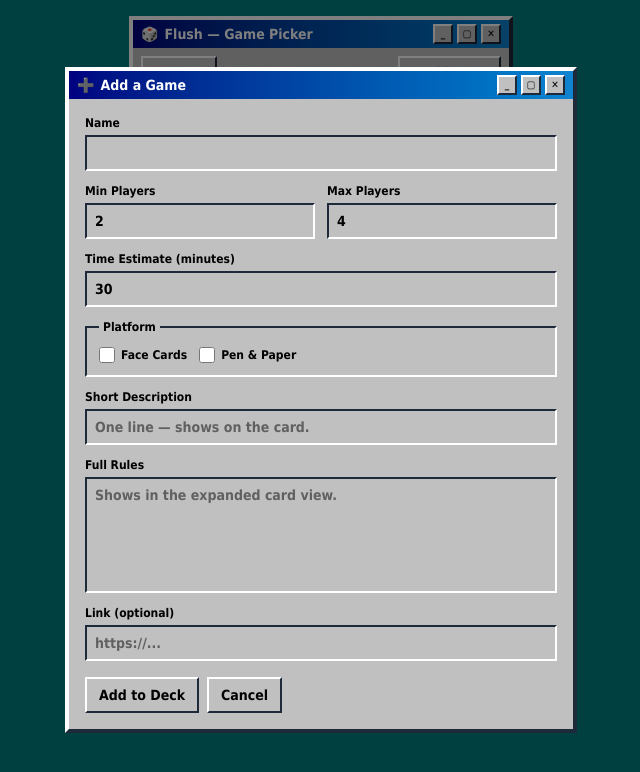
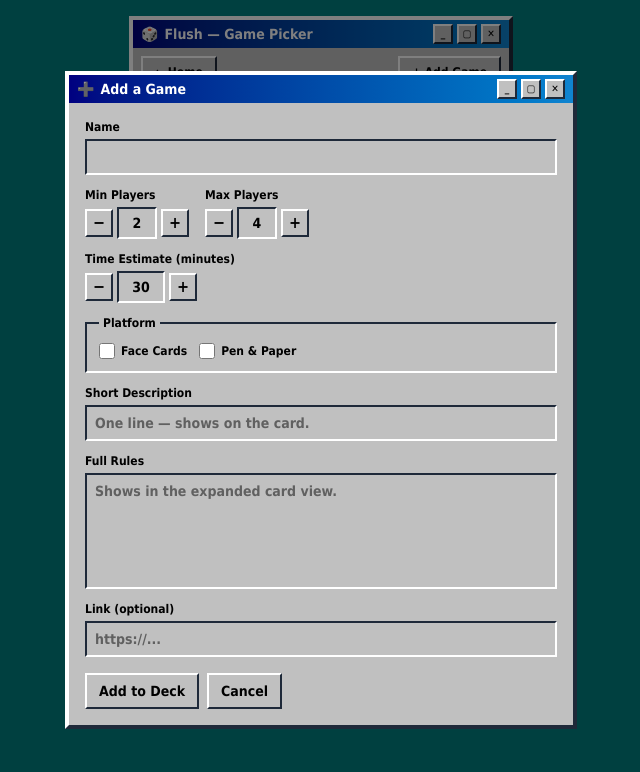
Before and after one commit to duncanfbagley22/moderate-jellyfish, a Next.js app: page /flush in a window 1280 px wide. Both pictures are taken after a click on the button "+ Add Game". Shown: the top 772 px of the page, without its empty margins (319-959 px from the left). Built offline with nearby package versions, Linux system fonts and the light colour scheme; no server answers; the database is empty.

Commit message:
Changed the way player count and time estimate are displayed in the game card and rules modal. Removed emojis from the display for a cleaner look. Added a link to the game's URL in the rules modal if available.

```diff
--- a/app/flush/FlushApp.tsx
+++ b/app/flush/FlushApp.tsx
@@ -120,7 +120,7 @@ export default function FlushApp() {
 
         {!error && hasSearched && !isLoading && games.length === 0 && (
           <div className={`${RAISED} w-full text-black`}>
-            <TitleBar icon="🚫" label="No Matches" />
+            <TitleBar icon="" label="No Matches" />
             <div className="p-4 bg-[#c0c0c0] flex flex-col gap-3 items-center text-center">
               <p className="text-sm">
                 No games fit that player count, time, and platform combo.
--- a/app/flush/components/AddGameForm.tsx
+++ b/app/flush/components/AddGameForm.tsx
@@ -6,6 +6,7 @@ import type { Game, Platform } from "../lib/types";
 import { PLATFORM_VALUES, PLATFORM_LABELS } from "../lib/types";
 import { RAISED, SUNKEN_THIN, BUTTON_BASE } from "../lib/win95";
 import { TitleBar } from "./TitleBar";
+import { NumberStepper } from "./NumberStepper";
 import { insertGame } from "../lib/db";
 
 type AddGameFormProps = {
@@ -115,58 +116,44 @@ export function AddGameForm({ isOpen, onClose, onAdded }: AddGameFormProps) {
                 />
               </label>
 
-              <div className="flex items-center gap-3">
-                <label className="flex-1 flex flex-col gap-1 text-xs font-bold">
+              <div className="flex items-center gap-4">
+                <label className="flex flex-col gap-1 text-xs font-bold">
                   Min Players
-                  <input
-                    type="number"
+                  <NumberStepper
+                    value={form.minPlayers}
+                    onChange={(v) =>
+                      setForm((p) => ({ ...p, minPlayers: v }))
+                    }
                     min={1}
                     max={99}
-                    inputMode="numeric"
-                    value={form.minPlayers}
-                    onChange={(e) =>
-                      setForm((p) => ({
-                        ...p,
-                        minPlayers: Math.max(1, Number(e.target.value) || 1),
-                      }))
-                    }
-                    className={`${SUNKEN_THIN} px-2 py-1.5 text-sm w-full touch-manipulation`}
+                    ariaLabel="Min players"
                   />
                 </label>
-                <label className="flex-1 flex flex-col gap-1 text-xs font-bold">
+                <label className="flex flex-col gap-1 text-xs font-bold">
                   Max Players
-                  <input
-                    type="number"
+                  <NumberStepper
+                    value={form.maxPlayers}
+                    onChange={(v) =>
+                      setForm((p) => ({ ...p, maxPlayers: v }))
+                    }
                     min={1}
                     max={99}
-                    inputMode="numeric"
-                    value={form.maxPlayers}
-                    onChange={(e) =>
-                      setForm((p) => ({
-                        ...p,
-                        maxPlayers: Math.max(1, Number(e.target.value) || 1),
-                      }))
-                    }
-                    className={`${SUNKEN_THIN} px-2 py-1.5 text-sm w-full touch-manipulation`}
+                    ariaLabel="Max players"
                   />
                 </label>
               </div>
 
               <label className="flex flex-col gap-1 text-xs font-bold">
                 Time Estimate (minutes)
-                <input
-                  type="number"
+                <NumberStepper
+                  value={form.timeEstimateMins}
+                  onChange={(v) =>
+                    setForm((p) => ({ ...p, timeEstimateMins: v }))
+                  }
                   min={1}
                   max={999}
-                  inputMode="numeric"
-                  value={form.timeEstimateMins}
-                  onChange={(e) =>
-                    setForm((p) => ({
-                      ...p,
-                      timeEstimateMins: Math.max(1, Number(e.target.value) || 1),
-                    }))
-                  }
-                  className={`${SUNKEN_THIN} px-2 py-1.5 text-sm w-full touch-manipulation`}
+                  displayWidthClassName="w-12"
+                  ariaLabel="Time estimate in minutes"
                 />
               </label>
 
--- a/app/flush/components/FilterForm.tsx
+++ b/app/flush/components/FilterForm.tsx
@@ -2,7 +2,8 @@
 
 import type { GameFilters, PlatformFilter } from "../lib/types";
 import { PLATFORM_VALUES, PLATFORM_LABELS } from "../lib/types";
-import { RAISED, SUNKEN_THIN } from "../lib/win95";
+import { RAISED } from "../lib/win95";
+import { NumberStepper } from "./NumberStepper";
 
 type FilterFormProps = {
   filters: GameFilters;
@@ -24,37 +25,25 @@ export function FilterForm({ filters, onChange }: FilterFormProps) {
     <div className={`${RAISED} p-2 flex flex-wrap items-end gap-2 text-black`}>
       <label className="flex flex-col gap-0.5 text-[10px] font-bold">
         Players
-        <input
-          type="number"
+        <NumberStepper
+          value={filters.players}
+          onChange={(v) => onChange({ players: v })}
           min={1}
           max={99}
-          inputMode="numeric"
-          value={filters.players}
-          onChange={(e) =>
-            onChange({ players: Math.max(1, Number(e.target.value) || 1) })
-          }
-          className={`${SUNKEN_THIN} px-2 py-1 text-sm w-16 touch-manipulation`}
+          ariaLabel="Players"
         />
       </label>
 
       <label className="flex flex-col gap-0.5 text-[10px] font-bold">
         Minutes
-        <input
-          type="number"
+        <NumberStepper
+          value={filters.timeAvailableMins}
+          onChange={(v) => onChange({ timeAvailableMins: v })}
           min={MINUTES_STEP}
           max={999}
           step={MINUTES_STEP}
-          inputMode="numeric"
-          value={filters.timeAvailableMins}
-          onChange={(e) => {
-            const raw = Number(e.target.value) || MINUTES_STEP;
-            const snapped = Math.max(
-              MINUTES_STEP,
-              Math.round(raw / MINUTES_STEP) * MINUTES_STEP,
-            );
-            onChange({ timeAvailableMins: snapped });
-          }}
-          className={`${SUNKEN_THIN} px-2 py-1 text-sm w-16 touch-manipulation`}
+          displayWidthClassName="w-12"
+          ariaLabel="Minutes available"
         />
       </label>
 
--- a/app/flush/components/NumberStepper.tsx
+++ b/app/flush/components/NumberStepper.tsx
@@ -8,28 +8,34 @@ type NumberStepperProps = {
   min: number;
   max: number;
   step?: number;
-  inputWidthClassName?: string;
+  displayWidthClassName?: string;
+  ariaLabel?: string;
 };
 
-// Always-visible +/- buttons alongside the number input. Native number
-// input spin arrows don't render on mobile (iOS/Android just show the
-// on-screen keyboard, no steppers), so this is what makes these fields
-// usable with a tap on a phone. The input itself is still directly
-// editable for anyone who'd rather type — clamped the same either way.
+// Tap-only stepper — the value is a plain, non-interactive display
+// between two +/- buttons, not an editable input. Nothing here can
+// summon the mobile on-screen keyboard, by design (native number-input
+// spin arrows don't render on mobile anyway, so this replaces the old
+// approach of an editable input plus buttons).
 export function NumberStepper({
   value,
   onChange,
   min,
   max,
   step = 1,
-  inputWidthClassName = "w-12",
+  displayWidthClassName = "w-10",
+  ariaLabel,
 }: NumberStepperProps) {
   function clamp(n: number) {
     return Math.min(max, Math.max(min, n));
   }
 
   return (
-    <div className="flex items-center gap-1">
+    <div
+      className="flex items-center gap-1"
+      role="group"
+      aria-label={ariaLabel}
+    >
       <button
         type="button"
         onClick={() => onChange(clamp(value - step))}
@@ -39,16 +45,12 @@ export function NumberStepper({
       >
         −
       </button>
-      <input
-        type="number"
-        min={min}
-        max={max}
-        step={step}
-        inputMode="numeric"
-        value={value}
-        onChange={(e) => onChange(clamp(Number(e.target.value) || min))}
-        className={`${SUNKEN_THIN} px-1 py-1 text-sm text-center touch-manipulation ${inputWidthClassName}`}
-      />
+      <span
+        className={`${SUNKEN_THIN} px-1 py-1 text-sm text-center font-bold select-none touch-manipulation ${displayWidthClassName}`}
+        aria-live="polite"
+      >
+        {value}
+      </span>
       <button
         type="button"
         onClick={() => onChange(clamp(value + step))}
```
